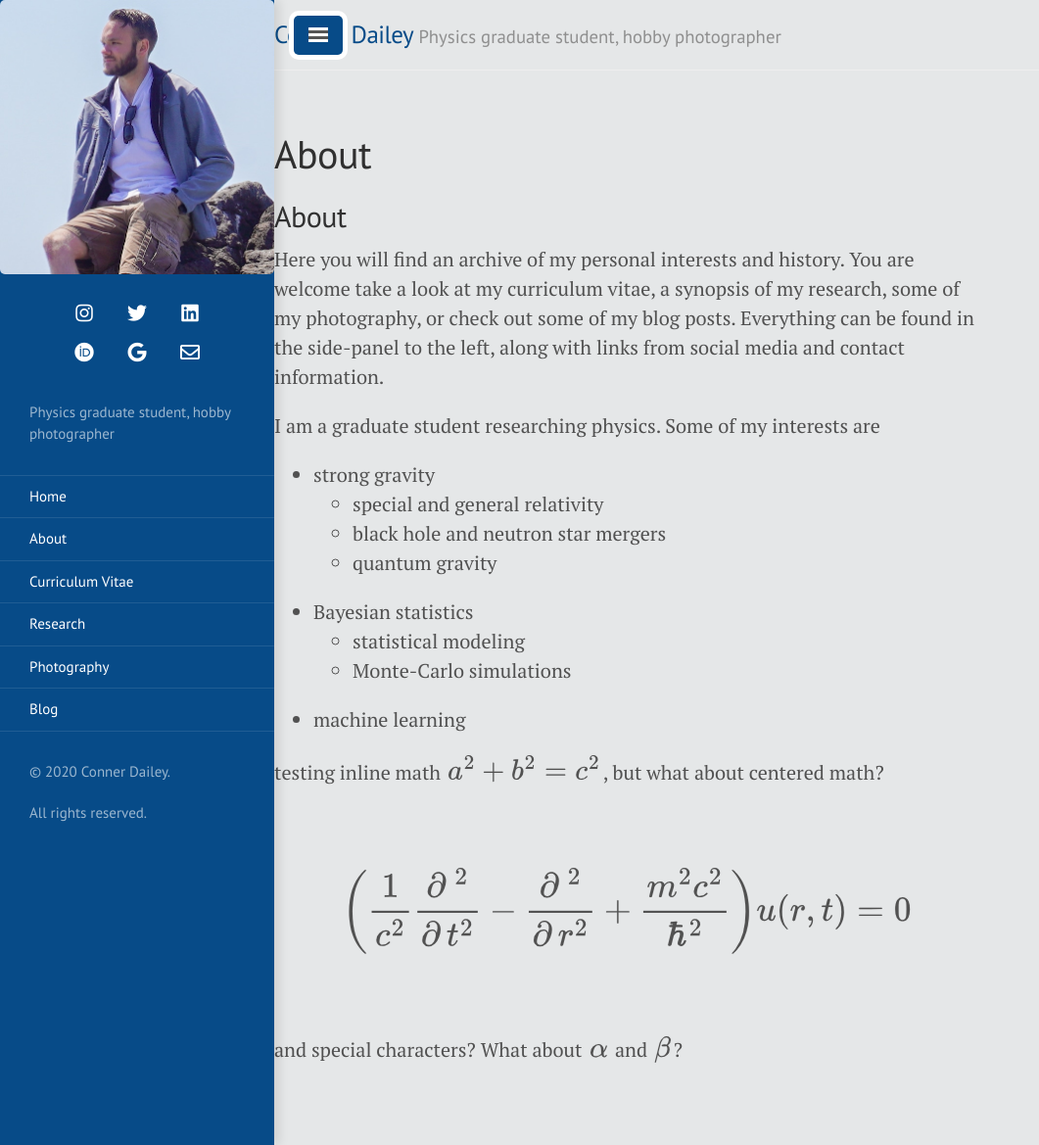
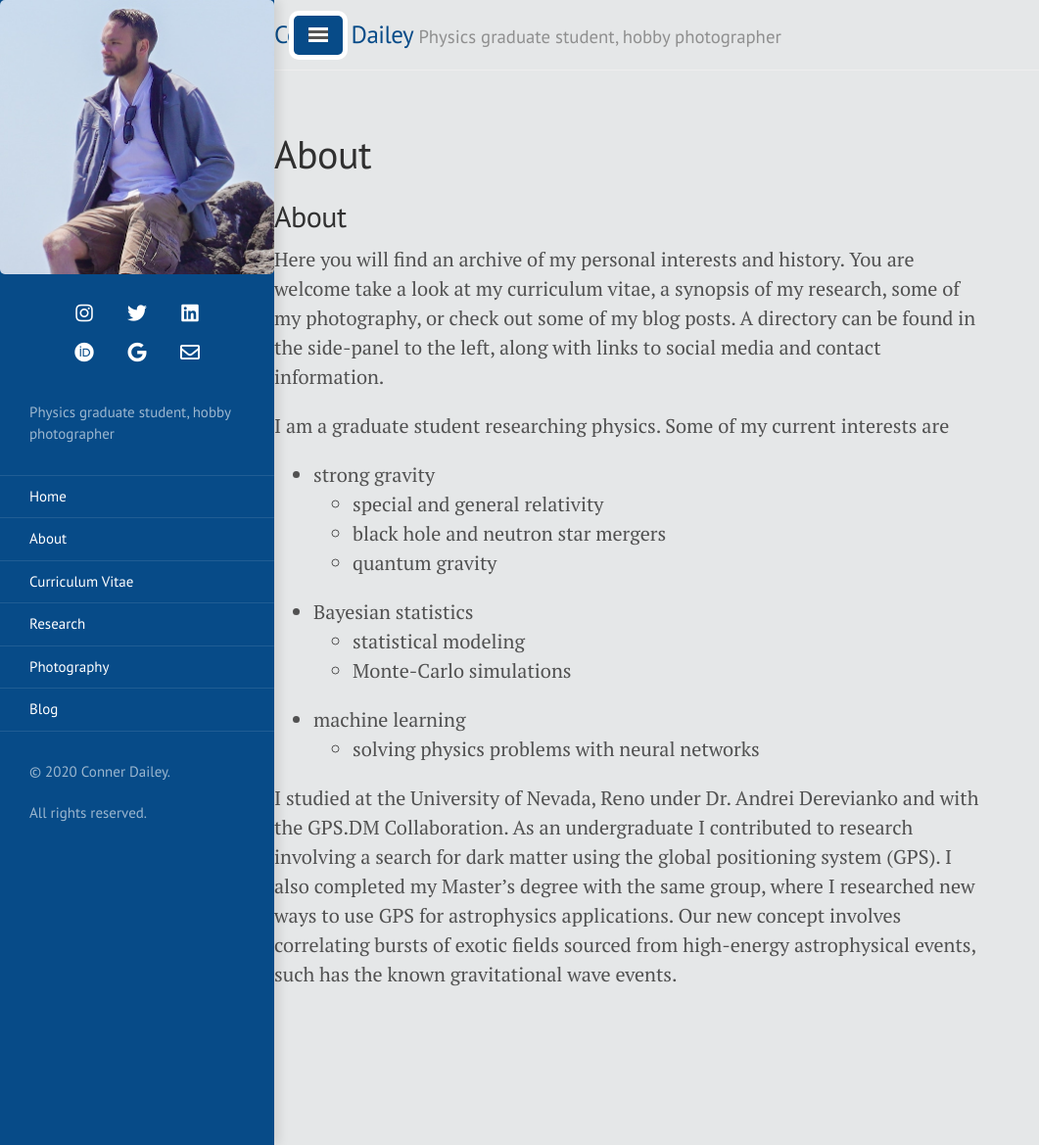
Before and after one commit to TakeTwiceDailey/TakeTwiceDailey.github.io, a Jekyll site: the page built from about.md, in a window 1280 px wide and 1169 px high. Shown: the whole window at 98% size, without its empty margins (0-1061 px from the left). Built offline with Jekyll 4.4.1, drawn with Linux system fonts in a browser that asks for light colours; nearby versions of some CDN libraries.

Commit message:
updated about

```diff
--- a/about.md
+++ b/about.md
@@ -5,9 +5,9 @@ title: About
 
 ## About
 
-Here you will find an archive of my personal interests and history. You are welcome take a look at my curriculum vitae, a synopsis of my research, some of my photography, or check out some of my blog posts. Everything can be found in the side-panel to the left, along with links from social media and contact information.
+Here you will find an archive of my personal interests and history. You are welcome take a look at my curriculum vitae, a synopsis of my research, some of my photography, or check out some of my blog posts. A directory can be found in the side-panel to the left, along with links to social media and contact information.
 
-I am a graduate student researching physics. Some of my interests are
+I am a graduate student researching physics. Some of my current interests are
 
 * strong gravity
   * special and general relativity
@@ -17,9 +17,6 @@ I am a graduate student researching physics. Some of my interests are
   * statistical modeling
   * Monte-Carlo simulations
 * machine learning
+  * solving physics problems with neural networks
 
-testing inline math `$a^2+b^2=c^2$`, but what about centered math?
-
-`$$\large \left(\frac{1}{c^2}\frac{\partial^{\,2}}{ \partial\, t^2}  - \frac{\partial^{\,2}}{ \partial\, r^2} + \frac{m^2c^2}{\hbar^2} \right) u(r,t) = 0 $$`
-
-and special characters? What about `$\alpha$` and `$\beta$`?
+I studied at the University of Nevada, Reno under Dr. Andrei Derevianko and with the GPS.DM Collaboration. As an undergraduate I contributed to research involving a search for dark matter using the global positioning system (GPS). I also completed my Master's degree with the same group, where I researched new ways to use GPS for astrophysics applications. Our new concept involves correlating bursts of exotic fields sourced from high-energy astrophysical events, such has the known gravitational wave events.
```
